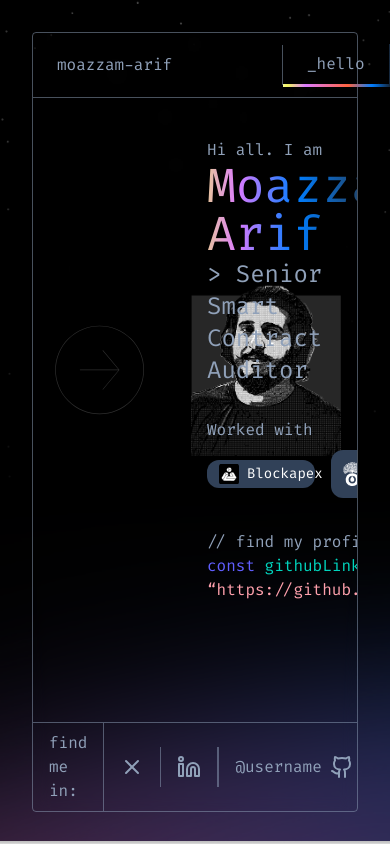
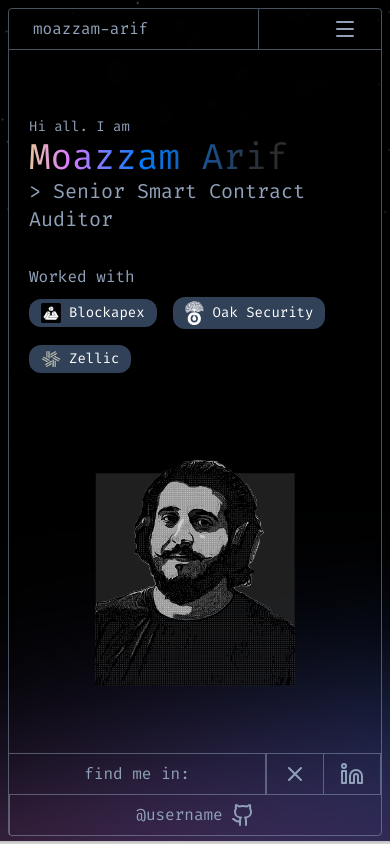
Before and after one commit to BlockApex/auditors-portfolio, a Next.js app: page / in a window 390 px wide. Built offline with nearby package versions, Linux system fonts and the light colour scheme.

Commit message:
added responsive classes to home page

```diff
--- a/app/page.tsx
+++ b/app/page.tsx
@@ -19,23 +19,23 @@ const companies = [
 const HomePage = () => {
   return (
     <div className='w-full h-full relative'>
-      <div className='grid grid-cols-12 gap-6 h-full' >
-        <section className='col-span-6 w-full h-full flex items-center justify-center pb-20'>
-          <div className='flex items-center gap-2'>
-            <Image src='/assets/arrow-big.svg' width={300} height={300} alt='arrow' />
-            <Image src='/assets/user.png' width={300} height={300} alt='user' />
+      <div className='grid grid-cols-1 lg:grid-cols-12 gap-6 h-full overflow-y-auto lg:overflow-hidden' >
+        <section className='order-2 lg:order-1 lg:col-span-6 w-full h-full flex items-center justify-center pb-10 lg:pb-20'>
+          <div className='flex items-center gap-2 relative'>
+            <Image src='/assets/arrow-big.svg' width={300} height={300} alt='arrow' className="w-[200px] lg:w-[300px] hidden lg:block" />
+            <Image src='/assets/user.png' width={300} height={300} alt='user' className="w-[200px] lg:w-[300px]  lg:static top-10 left-10 lg:top-auto lg:left-auto opacity-80 lg:opacity-100" />
           </div>
         </section>
-        <section className='col-span-6 w-full flex items-center justify-center pb-20'>
-          <div className='w-full flex flex-col items-start'>
-            <p className='text-base text-foreground'>Hi all. I am</p>
-            <h1 className='text-5xl text-gradient'>Moazzam Arif</h1>
-            <h6 className='text-2xl text-foreground'>
+        <section className='order-1 lg:order-2 lg:col-span-6 w-full flex items-center justify-center pt-10 lg:pt-0 pb-2 lg:pb-20 px-1'>
+          <div className='w-full flex flex-col items-start px-4 lg:px-0'>
+            <p className='text-sm lg:text-base text-foreground'>Hi all. I am</p>
+            <h1 className='text-4xl lg:text-5xl text-gradient'>Moazzam Arif</h1>
+            <h6 className='text-xl lg:text-2xl text-foreground'>
               {">"} Senior Smart Contract Auditor
             </h6>
             <div className='mt-8'>
               <p className='text-base text-foreground'>Worked with</p>
-              <div className='flex items-center gap-4 mt-2'>
+              <div className='flex items-center gap-4 mt-2 flex-wrap'>
                 {companies.map((c, i) => {
                   return (
                     <div className='bg-dark rounded-xl px-3 py-1 flex items-center gap-2' key={i}>
@@ -47,7 +47,7 @@ const HomePage = () => {
               </div>
             </div>
 
-            <div className='mt-8'>
+            <div className='mt-8 hidden lg:block'>
               <p className='text-base text-foreground'>
                 // find my profile on Github:
               </p>
--- a/components/AppLayout.tsx
+++ b/components/AppLayout.tsx
@@ -9,7 +9,7 @@ interface AppLayoutProps {
 
 const AppLayout: React.FC<AppLayoutProps> = ({ children }) => {
     return (
-        <main className='w-full h-screen relative overflow-hidden root-bg p-8'>
+        <main className='w-full h-screen relative overflow-hidden root-bg p-2 lg:p-8'>
             <div className='w-full h-full border border-foreground/50 rounded-sm relative flex flex-col backdrop-blur-sm'>
                 <Navbar />
                 <div className="flex-1 overflow-hidden relative">
--- a/components/common/Footer.tsx
+++ b/components/common/Footer.tsx
@@ -3,20 +3,22 @@ import React from 'react'
 
 const Footer = () => {
     return (
-        <div className='w-full flex items-center justify-between border-t border-foreground/50 shrink-0'>
-            <section className='flex items-center'>
-                <div className='border-r border-foreground/50'>
+        <div className='w-full flex flex-col lg:flex-row items-center justify-between border-t border-foreground/50 shrink-0'>
+            <section className='flex items-center w-full lg:w-auto justify-between lg:justify-start'>
+                <div className='border-r border-foreground/50 w-full lg:w-auto text-center lg:text-left'>
                     <p className='text-foreground text-base px-4 py-2'>find me in:</p>
                 </div>
-                <div className='border-r border-foreground/50 px-4 py-2'>
-                    <X className='text-foreground text-base cursor-pointer' />
-                </div>
-                <div className='border-r border-foreground/50 px-4 py-2 '>
-                    <Linkedin className='text-foreground text-base cursor-pointer' />
+                <div className='flex'>
+                    <div className='border-l lg:border-l-0 border-r border-foreground/50 px-4 py-2'>
+                        <X className='text-foreground text-base cursor-pointer' />
+                    </div>
+                    <div className='border-r border-foreground/50 px-4 py-2 '>
+                        <Linkedin className='text-foreground text-base cursor-pointer' />
+                    </div>
                 </div>
             </section>
-            <section className='flex items-center'>
-                <div className='border-s border-foreground/50 px-4 py-2 flex items-center gap-2'>
+            <section className='flex items-center w-full lg:w-auto border-t lg:border-t-0 border-foreground/50 lg:border-none'>
+                <div className='border-s lg:border-s border-foreground/50 px-4 py-2 flex items-center gap-2 w-full lg:w-auto justify-center lg:justify-start'>
                     <p className='text-foreground text-base'>@username</p>
                     <Github className='text-foreground text-base cursor-pointer' />
                 </div>
--- a/components/common/Navbar.tsx
+++ b/components/common/Navbar.tsx
@@ -2,8 +2,12 @@
 import Link from "next/link";
 import { usePathname } from "next/navigation";
 
+import { Menu, X as XIcon } from "lucide-react";
+import { useState } from "react";
+
 const Navbar = () => {
   const pathname = usePathname();
+  const [isMenuOpen, setIsMenuOpen] = useState(false);
 
   const links = [
     { name: "_hello", path: "/" },
@@ -13,31 +17,69 @@ const Navbar = () => {
   ];
 
   return (
-    <nav className="w-full flex items-center justify-between border-b border-foreground/50">
-      <section className="flex items-center">
+    <nav className="w-full flex items-center justify-between border-b border-foreground/50 relative z-50">
+      <section className="flex items-center w-full lg:w-auto justify-between lg:justify-start">
         <p className="text-foreground text-base border-r border-foreground/50 px-6 py-2 min-w-[250px]">
           moazzam-arif
         </p>
 
+        {/* Mobile Menu Button */}
+        <button
+          className="lg:hidden px-6 py-2 text-foreground"
+          onClick={() => setIsMenuOpen(!isMenuOpen)}
+        >
+          {isMenuOpen ? <XIcon /> : <Menu />}
+        </button>
+
+        {/* Desktop Links */}
+        <div className="hidden lg:flex">
           {links.map((link) => (
             <Link
               key={link.name}
               href={link.path}
-            className={`text-foreground text-base border-r border-foreground/50 px-6 py-2 ${
-              pathname === link.path ? "active_link" : ""
+              className={`text-foreground text-base border-r border-foreground/50 px-6 py-2 ${pathname === link.path ? "active_link" : ""
                 }`}
             >
               {link.name}
             </Link>
           ))}
+        </div>
       </section>
 
-      <section className="flex items-center border-s border-foreground/50 px-6 py-2 gap-3">
+      {/* Desktop Contact Link */}
+      <section className="hidden lg:flex items-center border-s border-foreground/50 px-6 py-2 gap-3">
         <span className="w-4 h-4 rounded-full bg-[#05DF72]/20 flex items-center justify-center">
           <span className="w-3 h-3 rounded-full bg-[#05DF72] block"></span>
         </span>
         <Link href='/contact' className="text-foreground text-base">_contact-me</Link>
       </section>
+
+      {/* Mobile Menu Overlay */}
+      {isMenuOpen && (
+        <div className="absolute top-full left-0 w-full bg-dark border-b border-foreground/50 flex flex-col lg:hidden">
+          {links.map((link) => (
+            <Link
+              key={link.name}
+              href={link.path}
+              onClick={() => setIsMenuOpen(false)}
+              className={`text-foreground text-base border-b border-foreground/50 px-6 py-4 ${pathname === link.path ? "active_link" : ""
+                }`}
+            >
+              {link.name}
+            </Link>
+          ))}
+          <Link
+            href='/contact'
+            onClick={() => setIsMenuOpen(false)}
+            className="text-foreground text-base px-6 py-4 flex items-center gap-3"
+          >
+            <span className="w-4 h-4 rounded-full bg-[#05DF72]/20 flex items-center justify-center">
+              <span className="w-3 h-3 rounded-full bg-[#05DF72] block"></span>
+            </span>
+            _contact-me
+          </Link>
+        </div>
+      )}
     </nav>
   );
 };
```
Lines whose indentation alone changed are shown as unchanged.
